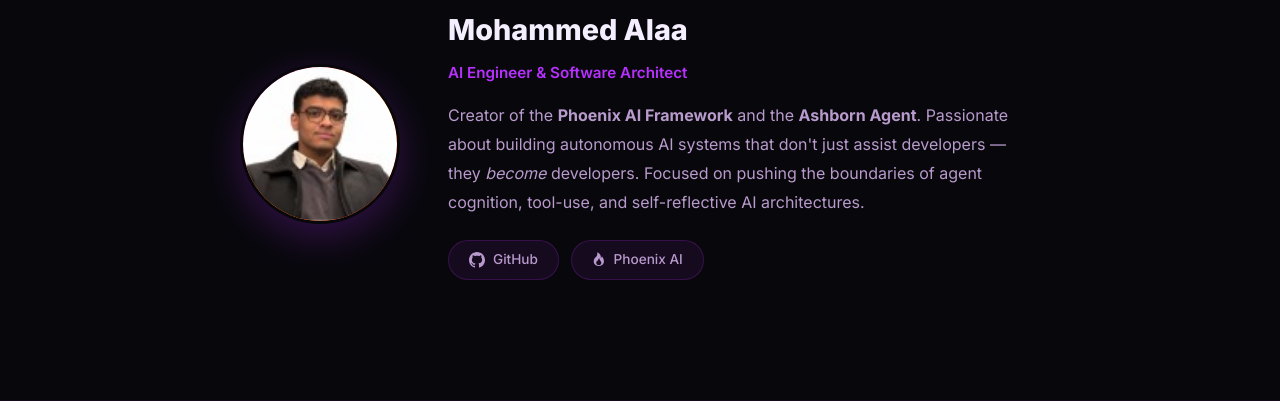
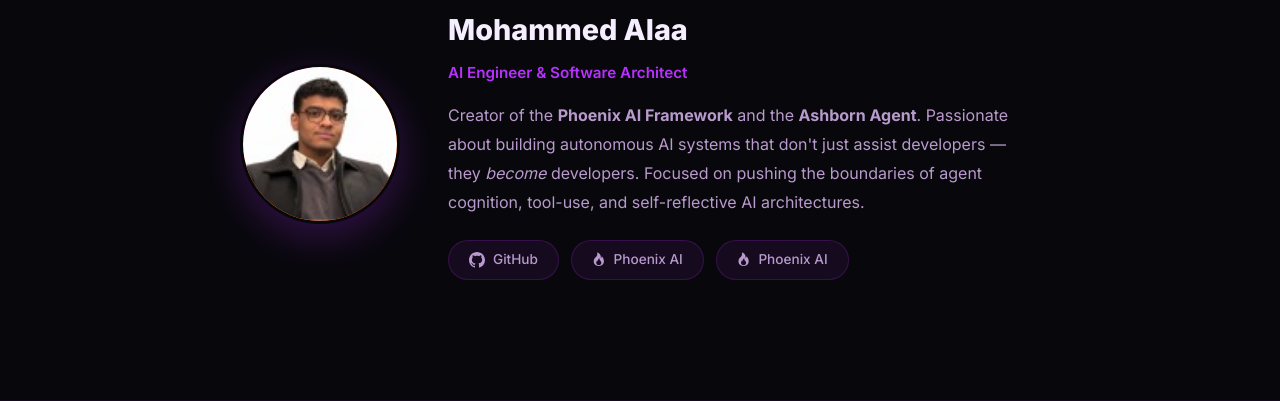
Before and after one commit to blackeagle686/ash-web, a FastAPI app: page / in a window 1280 px wide. Shown: the part 3539-3940 px from the top of the page. Run offline with FastAPI, Linux system fonts and the light colour scheme.

Commit message:
Added Phoenix AI author link to index.html

```diff
--- a/templates/index.html
+++ b/templates/index.html
@@ -247,6 +247,10 @@
               <svg width="16" height="16" viewBox="0 0 24 24" fill="currentColor"><path d="M12 0c-6.626 0-12 5.373-12 12 0 5.302 3.438 9.8 8.207 11.387.599.111.793-.261.793-.577v-2.234c-3.338.726-4.033-1.416-4.033-1.416-.546-1.387-1.333-1.756-1.333-1.756-1.089-.745.083-.729.083-.729 1.205.084 1.839 1.237 1.839 1.237 1.07 1.834 2.807 1.304 3.492.997.107-.775.418-1.305.762-1.604-2.665-.305-5.467-1.334-5.467-5.931 0-1.311.469-2.381 1.236-3.221-.124-.303-.535-1.524.117-3.176 0 0 1.008-.322 3.301 1.23.957-.266 1.983-.399 3.003-.404 1.02.005 2.047.138 3.006.404 2.291-1.552 3.297-1.23 3.297-1.23.653 1.653.242 2.874.118 3.176.77.84 1.235 1.911 1.235 3.221 0 4.609-2.807 5.624-5.479 5.921.43.372.823 1.102.823 2.222v3.293c0 .319.192.694.801.576 4.765-1.589 8.199-6.086 8.199-11.386 0-6.627-5.373-12-12-12z"/></svg>
               GitHub
             </a>
+                        <a href="https://darklord6861.pythonanywhere.com/en/" target="_blank" class="author-link">
+              <i class="bi bi-fire"></i> Phoenix AI
+            </a>
+
             <a href="https://darklord6861.pythonanywhere.com/en/" target="_blank" class="author-link">
               <i class="bi bi-fire"></i> Phoenix AI
             </a>
```
